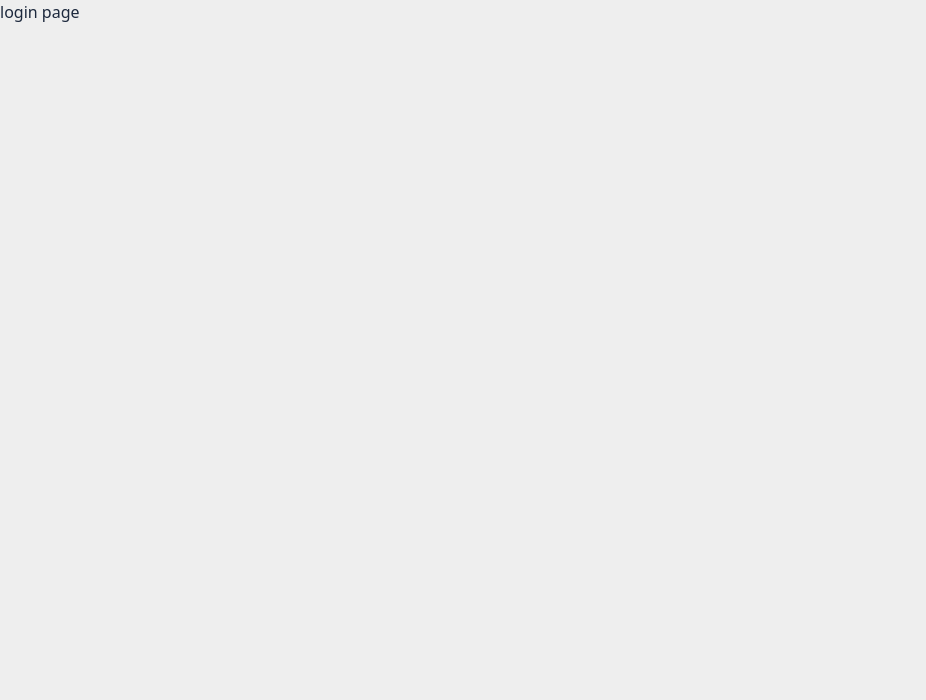
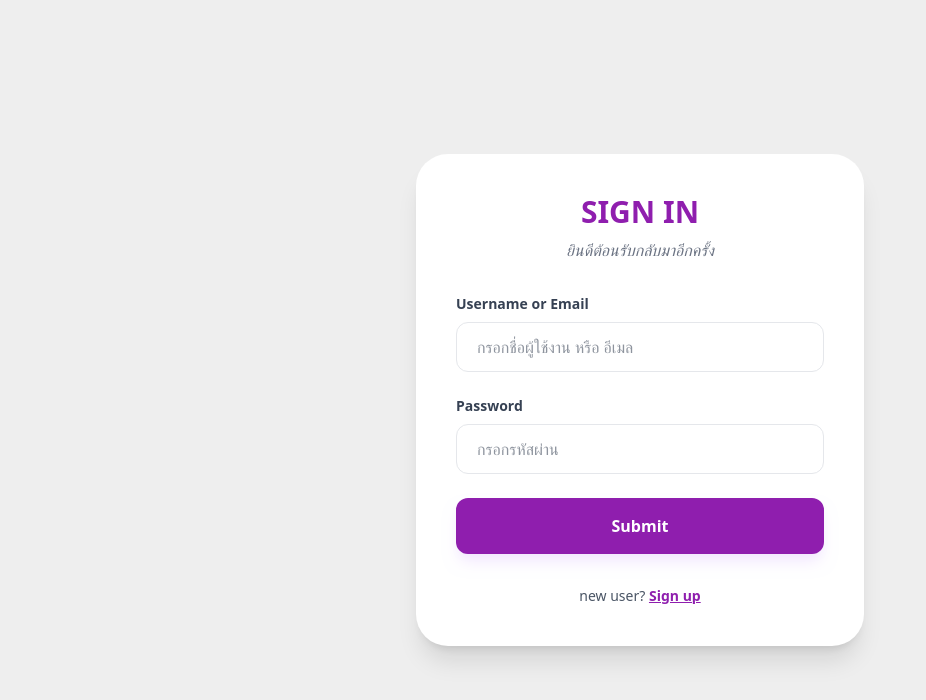
Before and after one commit to tonkar595/Dental-Appointment-Queue-Management-System, a Next.js app in the folder frontend/: page /login in a window 1280 px wide. Shown: the top 700 px of the page, without its empty margins (0-926 px from the left). Built offline with nearby package versions, Linux system fonts and the light colour scheme.

Commit message:
updated login page and register page and perpare for connect to backend

```diff
--- a/frontend/app/(Auth)/login/loginfrom.tsx
+++ b/frontend/app/(Auth)/login/loginfrom.tsx
@@ -0,0 +1,35 @@
+'use client';
+
+import React from 'react';
+import Link from 'next/link';
+
+export default function LoginForm() {
+  return (
+    <form className="space-y-6">
+          <div>
+            <label className="block text-sm font-bold text-gray-700 mb-2">Username or Email</label>
+            <input
+              type="text"
+              className="w-full px-5 py-3 rounded-xl border border-gray-200 focus:border-[#8f1eae] focus:ring-1 focus:ring-[#8f1eae] outline-none transition"
+              placeholder="กรอกชื่อผู้ใช้งาน หรือ อีเมล"
+            />
+          </div>
+
+          <div>
+            <label className="block text-sm font-bold text-gray-700 mb-2">Password</label>
+            <input
+              type="password"
+              className="w-full px-5 py-3 rounded-xl border border-gray-200 focus:border-[#8f1eae] focus:ring-1 focus:ring-[#8f1eae] outline-none transition"
+              placeholder="กรอกรหัสผ่าน"
+            />
+          </div>
+
+          <button
+            type="submit"
+            className="w-full bg-[#8f1eae] text-white font-bold py-4 rounded-xl hover:opacity-90 transition-all shadow-lg shadow-purple-100"
+          >
+            Submit
+          </button>
+        </form>
+  );
+}
--- a/frontend/app/(Auth)/login/page.tsx
+++ b/frontend/app/(Auth)/login/page.tsx
@@ -1,11 +1,33 @@
+import Link from "next/link";
+import LoginForm from "./loginfrom";
 
+export const metadata = {
+  title: "Sign In | Dental Management",
+};
 
-export default function LoginPage(){
-    return (
-        <>
-        <div>
-            login page
+export default function LoginPage() {
+  return (
+    <div className="min-h-screen bg-[#eeeeee] flex items-center justify-center p-4">
+      <div className="bg-white w-full max-w-md rounded-[2rem] shadow-xl p-10">
+        <div className="text-center mb-8">
+          <h1 className="text-3xl font-black text-[#8f1eae] mb-2">SIGN IN</h1>
+          <p className="text-gray-500 italic">ยินดีต้อนรับกลับมาอีกครั้ง</p>
         </div>
-        </>
-    )
+
+        <LoginForm />
+
+        <div className="mt-8 text-center">
+          <p className="text-sm text-gray-600">
+            new user?{" "}
+            <Link
+              href="/register"
+              className="text-[#8f1eae] font-bold underline"
+            >
+              Sign up
+            </Link>
+          </p>
+        </div>
+      </div>
+    </div>
+  );
 }
--- a/frontend/app/(Auth)/register/page.tsx
+++ b/frontend/app/(Auth)/register/page.tsx
@@ -0,0 +1,30 @@
+import Link from "next/link";
+import RegisterForm from "./registerform";
+
+export const metadata = {
+  title: "Sign Up | Dental Management",
+};
+
+export default function RegisterPage() {
+  return (
+    <div className="min-h-screen bg-[#eeeeee] flex items-center justify-center p-4">
+      <div className="bg-white w-full max-w-md rounded-[2rem] shadow-xl p-10 my-8">
+        <div className="text-center mb-8">
+          <h1 className="text-3xl font-black text-[#8f1eae] mb-2">SIGN UP</h1>
+          <p className="text-gray-500 italic">สร้างบัญชีผู้ใช้ใหม่</p>
+        </div>
+
+        <RegisterForm/>
+
+        <div className="mt-8 text-center">
+          <p className="text-sm text-gray-600">
+            have a account?{" "}
+            <Link href="/login" className="text-[#8f1eae] font-bold underline">
+              Sign in
+            </Link>
+          </p>
+        </div>
+      </div>
+    </div>
+  );
+}
--- /dev/null
+++ b/frontend/app/(Auth)/register/registerform.tsx
@@ -0,0 +1,38 @@
+'use client';
+
+import React from 'react';
+import Link from 'next/link';
+
+export default function RegisterForm() {
+  return (
+        <form className="space-y-5">
+          <div>
+            <label className="block text-sm font-bold text-gray-700 mb-1">Username</label>
+            <input type="text" className="w-full px-5 py-3 rounded-xl border border-gray-200 focus:border-[#8f1eae] outline-none" placeholder="Username" />
+          </div>
+
+          <div>
+            <label className="block text-sm font-bold text-gray-700 mb-1">Email</label>
+            <input type="email" className="w-full px-5 py-3 rounded-xl border border-gray-200 focus:border-[#8f1eae] outline-none" placeholder="Email" />
+          </div>
+
+          <div>
+            <label className="block text-sm font-bold text-gray-700 mb-1">Password</label>
+            <input type="password" className="w-full px-5 py-3 rounded-xl border border-gray-200 focus:border-[#8f1eae] outline-none" placeholder="Password" />
+          </div>
+
+          <div>
+            <label className="block text-sm font-bold text-gray-700 mb-1">Phone</label>
+            <input type="text" className="w-full px-5 py-3 rounded-xl border border-gray-200 focus:border-[#8f1eae] outline-none" placeholder="Phone number" />
+          </div>
+
+          <button
+            type="submit"
+            className="w-full bg-[#8f1eae] text-white font-bold py-4 rounded-xl hover:opacity-90 transition-all shadow-lg mt-4"
+          >
+            Submit
+          </button>
+        </form>
+
+  );
+}
--- /dev/null
+++ b/frontend/app/dentist/dashboard/page.tsx
@@ -0,0 +1,9 @@
+"use client"
+
+export default function DentistDashboard(){
+    return(
+        <div>
+            dentist dashboard
+        </div>
+    );
+}
--- a/frontend/app/page.tsx
+++ b/frontend/app/page.tsx
@@ -8,9 +8,10 @@
 //   );
 // }
 
-import React from 'react';
-import { Calendar, User, Clock, ChevronRight, LogIn } from 'lucide-react';
-import ServiceCard from './components/Ui/servicecard';
+import React from "react";
+import { Calendar, User, Clock, ChevronRight, LogIn } from "lucide-react";
+import ServiceCard from "./components/ui/servicecard";
+import Link from "next/link";
 
 export default function DentalLandingPage() {
   return (
@@ -22,14 +23,21 @@ export default function DentalLandingPage() {
             <div className="w-10 h-10 bg-[#8f1eae] rounded-lg flex items-center justify-center">
               <span className="text-white font-bold text-xl">D</span>
             </div>
-            <span className="text-xl font-bold tracking-tight text-[#8f1eae]">DentalPlus</span>
+            <span className="text-xl font-bold tracking-tight text-[#8f1eae]">
+              DentalPlus
+            </span>
           </div>
 
           <div className="flex items-center gap-4">
-            <button className="text-sm font-medium hover:text-[#8f1eae] transition">สำหรับเจ้าหน้าที่</button>
-            <button className="bg-[#8f1eae] text-white px-6 py-2 rounded-lg text-sm font-medium hover:opacity-90 transition flex items-center gap-2">
-              <LogIn size={22} /> เข้าสู่ระบบ
+            <button className="text-sm font-medium hover:text-[#8f1eae] transition">
+              สำหรับเจ้าหน้าที่
             </button>
+
+            <Link href="/login">
+              <button className="bg-[#8f1eae] text-white px-5 py-2 rounded-lg text-lg font-bold hover:opacity-90 transition flex items-center gap-2">
+                <LogIn size={22} /> เข้าสู่ระบบ
+              </button>
+            </Link>
           </div>
         </div>
       </nav>
--- /dev/null
+++ b/frontend/app/patient/dashboard/page.tsx
@@ -0,0 +1,9 @@
+"use client"
+
+export default function PatientDashboard(){
+    return(
+        <div>
+            patient dashboard
+        </div>
+    );
+}
```
Also changed, not shown: frontend/app/types/model.ts (added).
